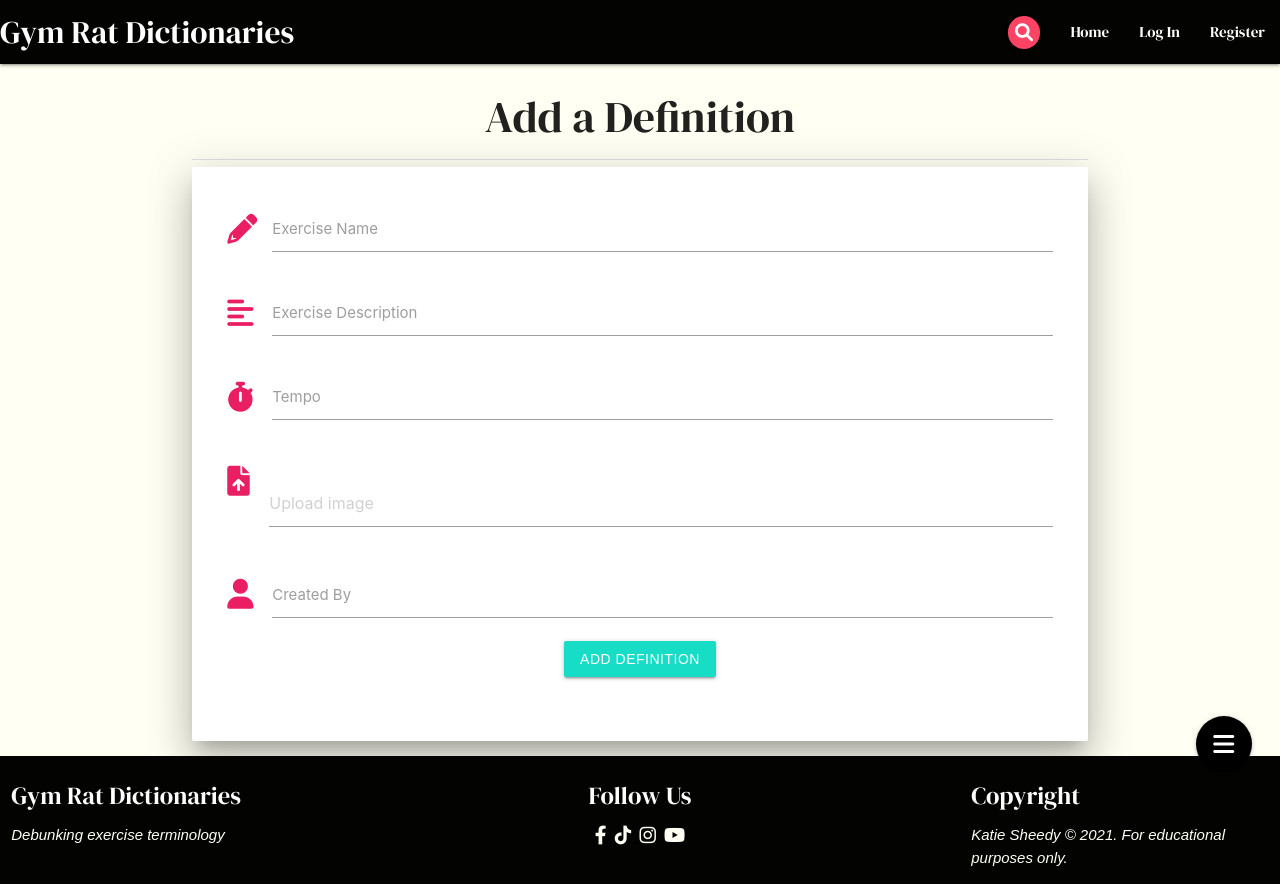
After one commit to KSheeds1/Gym-Rat-Dictionaries, a Flask app: page /add_definition in a window 1280 px wide. The commit adds this page. Run offline with Flask 2, Linux system fonts and the light colour scheme; some libraries are stand-ins or nearby versions.

Commit message:
Create add_definition template, form imput fields for add_definition and style.

```diff
--- a/app.py
+++ b/app.py
@@ -127,6 +127,11 @@ def logout():
     return redirect(url_for("login"))
 
 
+@app.route("/add_definition")
+def add_definition():
+    return render_template("add_definition.html")
+
+
 if __name__ == "__main__":
     app.run(host=os.environ.get("IP"),
             port=int(os.environ.get("PORT")),
--- a/static/css/style.css
+++ b/static/css/style.css
@@ -189,3 +189,8 @@ footer p {
     font-size: larger;
     margin: 5px;
 }
+
+.add-btn {
+    background-color: #17DCC6;
+    font-family: "Raleway", sans-serif;
+}
--- /dev/null
+++ b/templates/add_definition.html
@@ -0,0 +1,62 @@
+{% extends "base.html" %}
+{% block content %}
+
+    <h3 class="center-align">Add a Definition</h3>
+    <div class="divider"></div>
+
+    <div class="row card-panel z-depth-5 white">
+        <form class="col s12" method="POST" action="{{ url_for('add_definition') }}">
+            <!--Exercise name-->
+            <div class="row">
+                <div class="input-field col s12">
+                    <i class="fas fa-pencil-alt prefix pink-text"></i>
+                    <input id="exercise_name" name="exercise_name" minlength="5" maxlength="60"
+                        type="text" class="validate" required>
+                    <label for="exercise_name">Exercise Name</label>
+                </div>
+                <!--Exercise Description-->
+                <div class="input-field col s12">
+                    <i class="fas fa-align-left prefix pink-text"></i>
+                    <input id="exercise_description" name="exercise_description" minlength="5"
+                        maxlength="250" type="text" class="validate" required>
+                    <label for="exercise_description">Exercise Description</label>
+                </div>
+                <!--Tempo-->
+                <div class="input-field col s12">
+                    <i class="fas fa-stopwatch prefix pink-text"></i>
+                    <input id="tempo" name="tempo" minlength="2"
+                        maxlength="5" type="text" class="validate" required>
+                    <label for="tempo">Tempo</label>
+                </div>
+                <!--Upload Image-->
+                <form action="POST">
+                    <div class="col s12 file-field input-field inline right">
+                        <span><i class="fas fa-file-upload prefix pink-text"></i></span><br>
+                        <div class="btn-flat left">
+                            <input id="image_url" name="image_url" type="file">
+                        </div>
+                        <div class="file-path-wrapper inline">
+                            <input class="file-path validate" id="image_url" name="image_url" type="text" placeholder="Upload image">
+                        </div>
+                    </div>
+                </form>
+                <!--Created By-->
+                <div class="input-field col s12">
+                    <i class="fas fa-user prefix pink-text"></i>
+                    <input id="created_by" name="created_by" minlength="2"
+                        maxlength="5" type="text" class="validate" required>
+                    <label for="created_by">Created By</label>
+                </div>
+                <!--Submit definition button: 'Add Definition'-->
+                <div class="row">
+                    <div class="col s12 center-align">
+                        <button class="btn add-btn center-align" type="submit" name="action">Add Definition</button>
+                    </div>
+                </div>
+
+            </div>
+        </form>
+    </div>
+
+
+{% endblock %}
--- a/templates/base.html
+++ b/templates/base.html
@@ -23,7 +23,7 @@
                     <li><a href="{{ url_for('get_definitions') }}">Home</a></li>
                     {% if session.user %}
                         <li><a href="{{ url_for('profile', username=session['user']) }}">Profile</a></li>
-                        <li><a href="#">Add Definition</a></li>
+                        <li><a href="{{ url_for('add_definition') }}">Add Definition</a></li>
                         {% if session.user|lower == "admin"|lower %}
                             <li><a href="#">Categories</a></li>
                         {% endif %}
@@ -43,7 +43,7 @@
             {% if session.user %}
                 <li><a href="{{ url_for('profile', username=session['user']) }}"><span class="white-text">Profile</span></a>
                 </li>
-                <li><a href="#"><span class="white-text">Add Definition</span></a></li>
+                <li><a href="{{ url_for('add_definition') }}"><span class="white-text">Add Definition</span></a></li>
                 {% if session.user|lower == "admin"|lower %}
                     <li><a href="#"><span class="white-text">Categories</span></a></li>
                 {% endif %}
```
